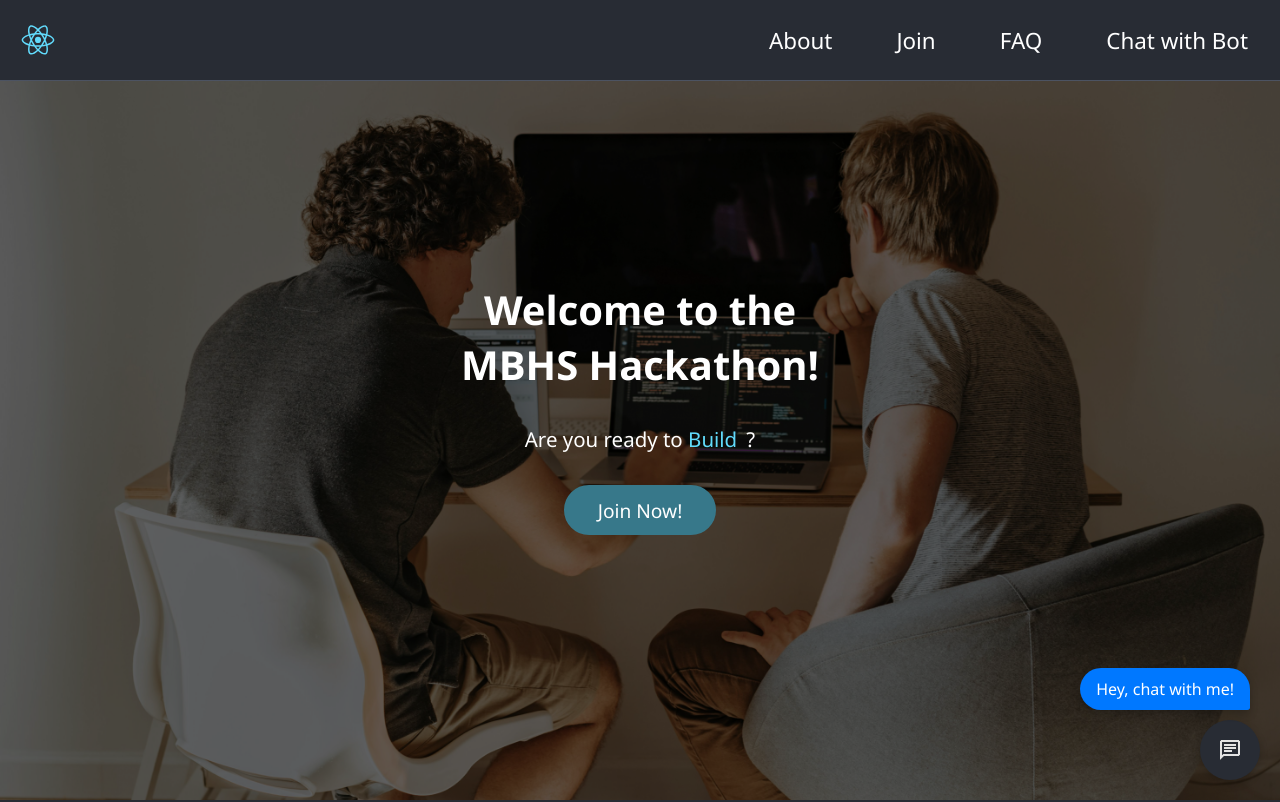
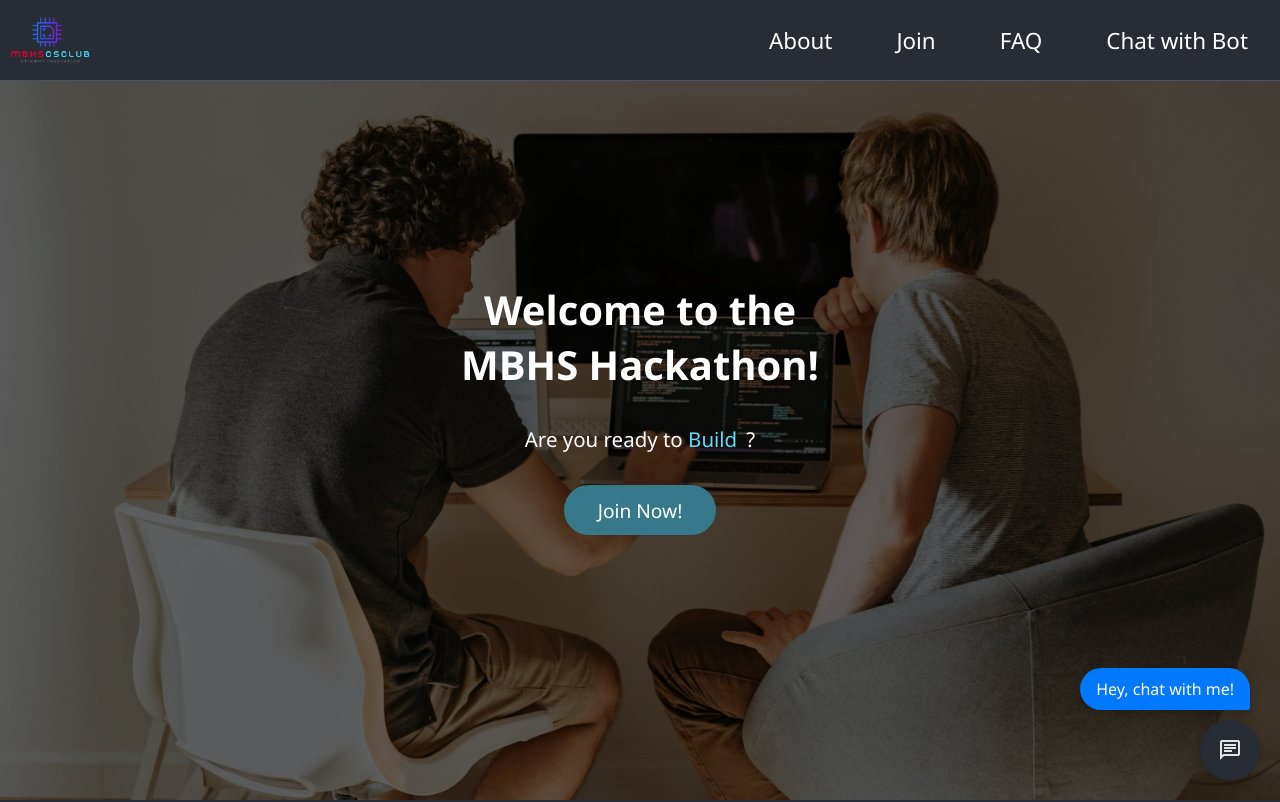
Before and after one commit to akmalm07/Hackathon-Showcase-Website, a React (Create React App) app in the folder frontend/: page / in a window 1280 px wide. Shown: the top 802 px of the page. Built offline with nearby package versions, Linux system fonts and the light colour scheme.

Commit message:
Added Mbhs CS Logo

```diff
--- a/frontend/src/NavBar.js
+++ b/frontend/src/NavBar.js
@@ -1,6 +1,6 @@
 import { useEffect, useState } from "react";
 import { Link, useLocation, useNavigate } from 'react-router-dom';
-import logo from './logo.svg';
+import logo from './vendors/mbhs_cs_l.png';
 import chatImg from './vendors/chat-icon.png';
 import './style/navbar.css';
 import { FORM_URL } from "./config";
--- a/frontend/src/style/navbar.css
+++ b/frontend/src/style/navbar.css
@@ -1,5 +1,19 @@
 @import url("./root.css");
 
+
+.logo {
+  width: auto;
+  height: 50px;
+  padding: 0px;
+  margin-left: 10px;
+}
+
+
+@media (max-width: 768px) {
+  .logo {
+    width: 100px;
+  }
+}
 
 .nav-bar
 {
@@ -24,11 +38,6 @@
   background-color: var(--nav-background-color-scrolled);
 }
 
-.nav-bar .logo
-{
-  height: 40px;
-  padding: 0.6rem;
-}
 
 .nav-bar ul
 {
```
Also changed, not shown: frontend/public/manifest.json, frontend/src/vendors/mbhs_cs_l.png (added).
